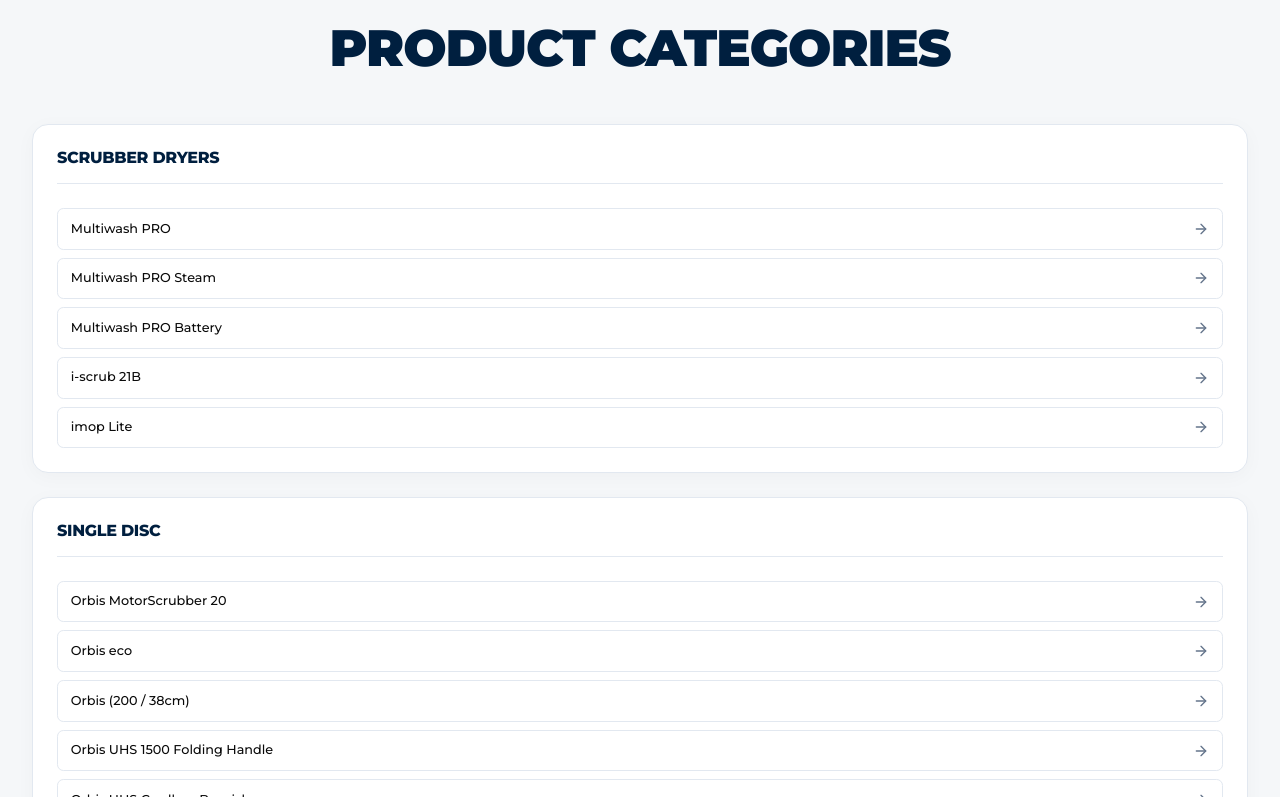
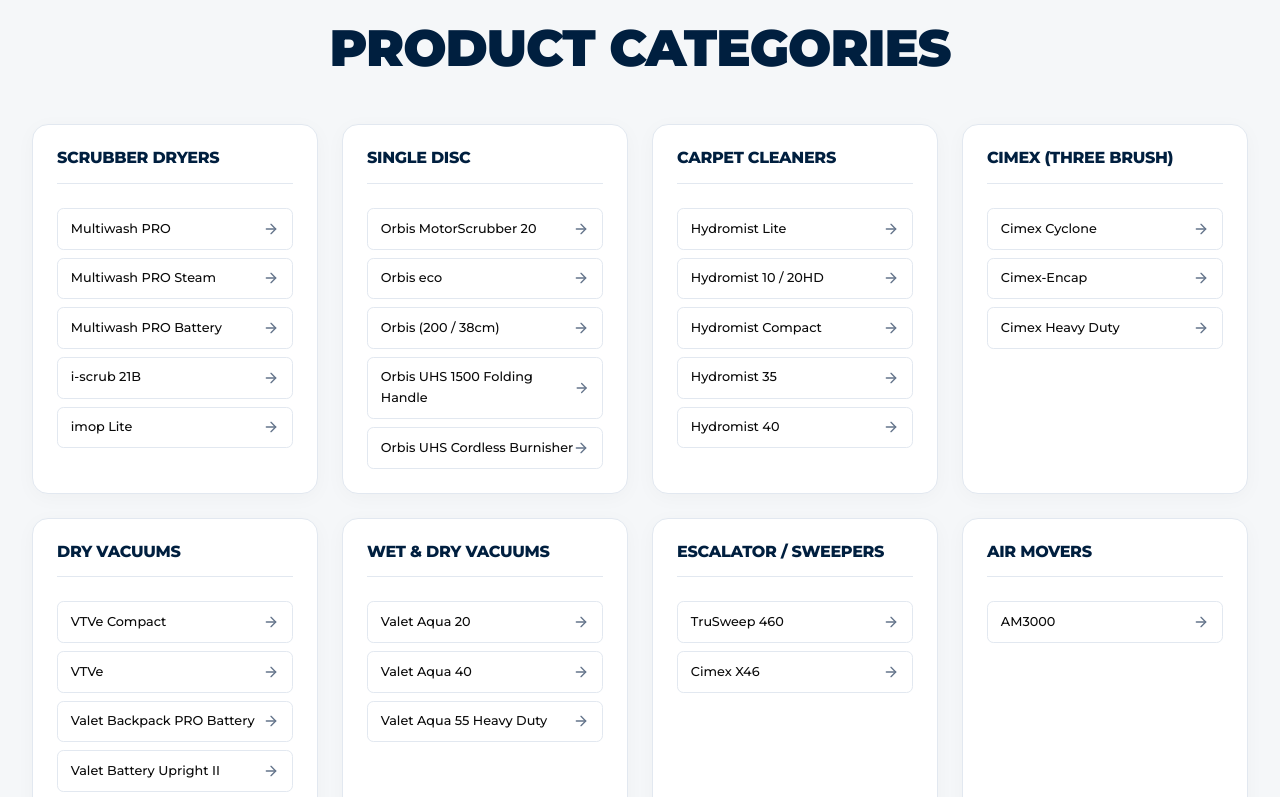
Before and after one commit to Sanjievkumar/cleanpmac, a React (Vite) app: page /brands/truvox in a window 1280 px wide. Shown: the part 703-1500 px from the top of the page. Built offline with nearby package versions, Linux system fonts and the light colour scheme.

Commit message:
Fix: Replace Tailwind classes with inline CSS Grid for layout

```diff
--- a/src/pages/TruvoxBrand.tsx
+++ b/src/pages/TruvoxBrand.tsx
@@ -114,7 +114,12 @@
             </h2>
           </div>
 
-          <div className="grid grid-cols-1 md:grid-cols-2 lg:grid-cols-4 gap-6">
+          <div style={{
+            display: 'grid',
+            gridTemplateColumns: 'repeat(auto-fit, minmax(280px, 1fr))',
+            gap: '1.5rem',
+            alignItems: 'stretch'
+          }}>
             {truvoxData.map((category) => (
               <div key={category.category} style={{
                 background: 'white',
```
